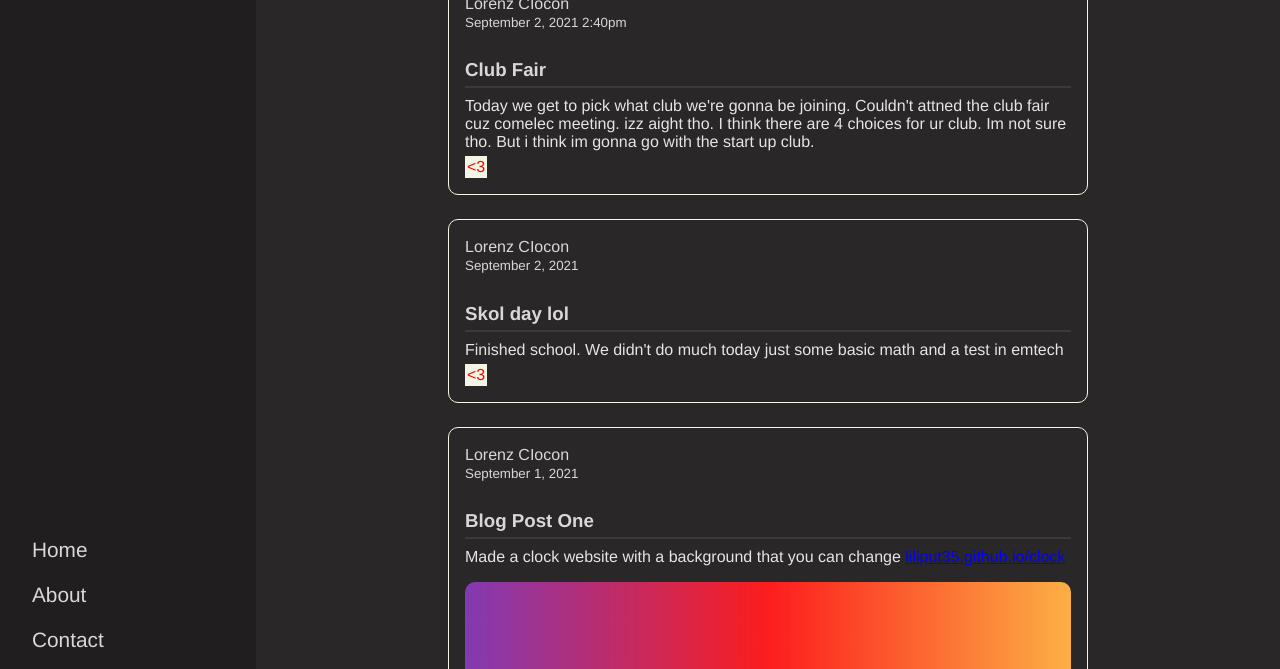
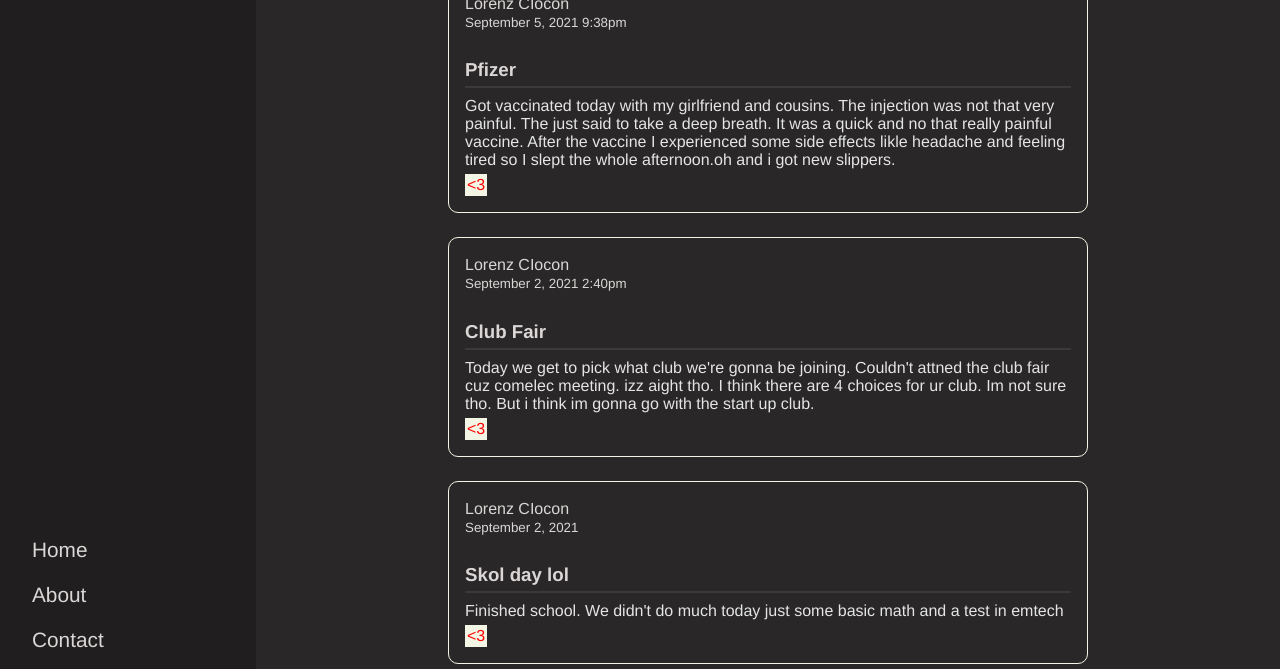
Before and after one commit to liliput35/Ciocons-Blog, a plain HTML site: page index.html in a window 1280 px wide. Shown: the part 56-725 px from the top of the page. Drawn offline with Linux system fonts and the light colour scheme.

Commit message:
Update index.html

```diff
--- a/index.html
+++ b/index.html
@@ -27,6 +27,18 @@
 
         <section class="main">
             <h1 class="header">Ciocon's Blog</h1>
+
+
+             <div class="blogpost">
+                <div class="profile">
+                    <img src="" alt=""><a href="">Lorenz CIocon</a>
+                </div>
+                <small class="small">September 5, 2021 9:38pm</small>
+                <h3>Pfizer</h3>
+                <p>Got vaccinated today with my girlfriend and cousins. The injection was not that very painful. The just said to take a deep breath. It was a quick and no that really
+                 painful vaccine. After the vaccine I experienced some side effects likle headache and feeling tired so I slept the whole afternoon.oh and i got new slippers. </p>
+                <button class="like"><3</button>
+            </div>
 
              <div class="blogpost">
                 <div class="profile">
```
